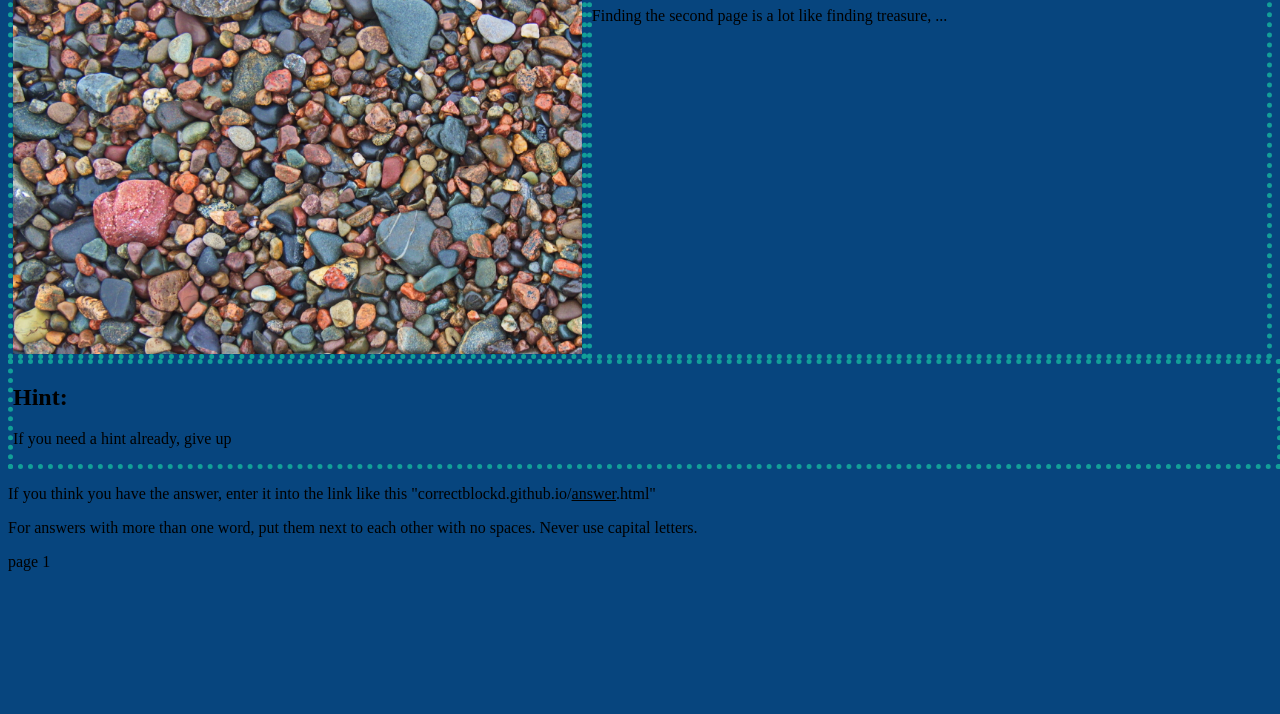
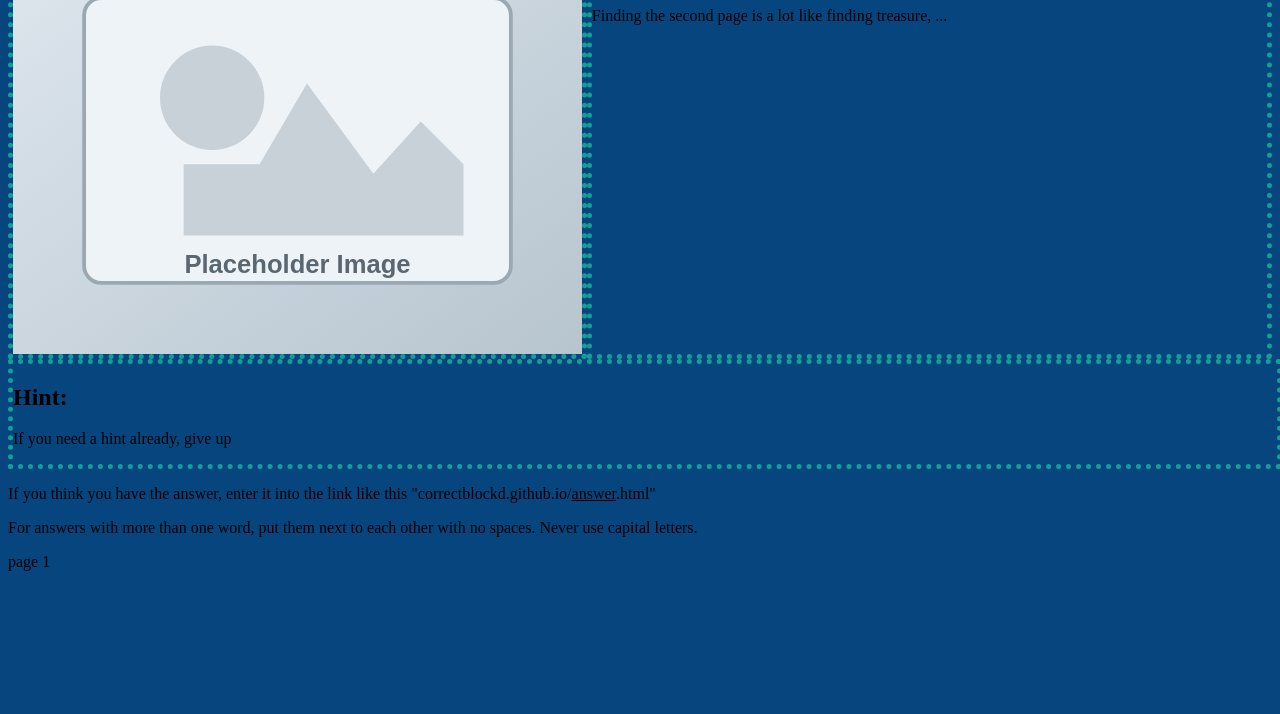
Before and after one commit to correctblockd/correctblockd.github.io, a plain HTML site: page start.html in a window 1280 px wide. Shown: the part 86-800 px from the top of the page. Drawn offline with Linux system fonts and the light colour scheme.

Commit message:
delete uneeded images

```diff
--- a/start.html
+++ b/start.html
@@ -13,7 +13,7 @@
         <div class="top">
 
             <div class="image-container inside-div">
-                <img src="puzzle/rocks.jpg" alt="Placeholder Image">
+                <img src="puzzle/placeholder.svg" alt="Placeholder Image">
             </div>
 
             <div class="clue-container inside-div">
```
Also changed, not shown: template.html (+1 -1 lines), xmarksthespot.html (+1 -1 lines), puzzle/placeholder.svg (added).
